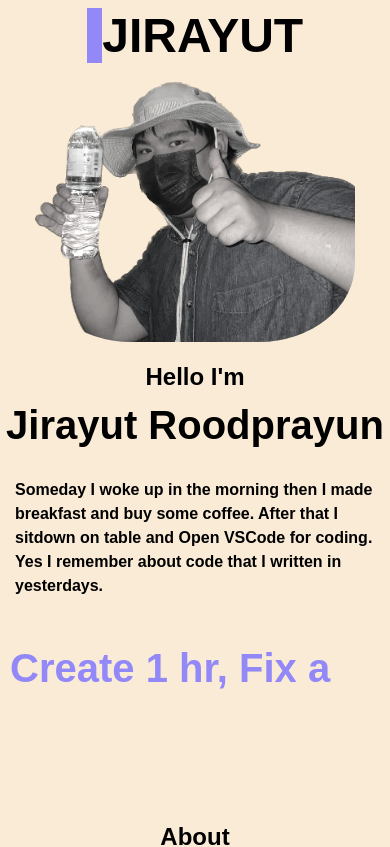
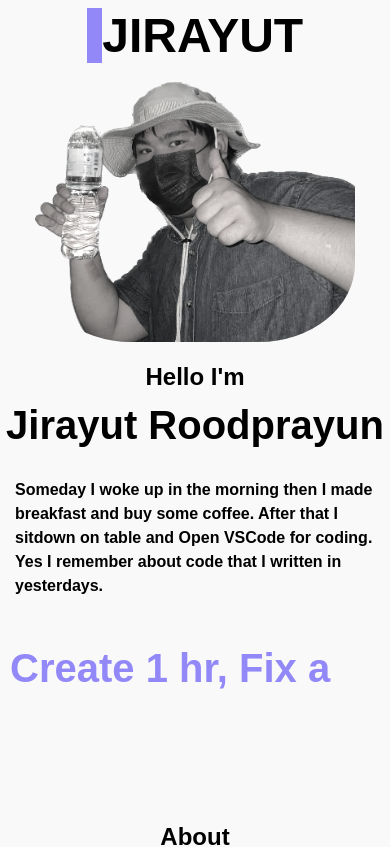
Before and after one commit to JIRAYUTRPY/web-resume, a React (Vite) app in the folder jry-web-resume/: page / in a window 390 px wide. Shown: the top 847 px of the page. Built offline with nearby package versions, Linux system fonts and the light colour scheme; a web font is replaced by a local one.

Commit message:
fix:change responsive

```diff
--- a/jry-web-resume/src/App.css
+++ b/jry-web-resume/src/App.css
@@ -9,7 +9,6 @@
   #root {
     padding: 0px;
     width: auto;
-    background-color: antiquewhite;
   }
   body {
     margin: 0px;
```
